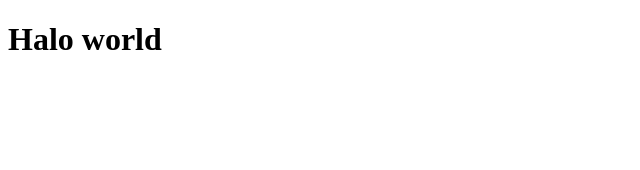
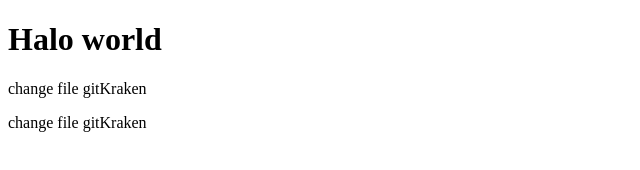
Before and after one commit to alexeybogatyr/repo-gui, a plain HTML site: page index.html in a window 1280 px wide. Shown: the whole page, without its empty margins (0-640 px from the left). Drawn offline with Linux system fonts and the light colour scheme.

Commit message:
exchenge in git kraken

```diff
--- a/index.html
+++ b/index.html
@@ -6,6 +6,7 @@
 </head>
 <body>
    <h1>Halo world</h1>
-
+   <p> change file gitKraken</p>
+    <p> change file gitKraken</p>
 </body>
 </html>
```
